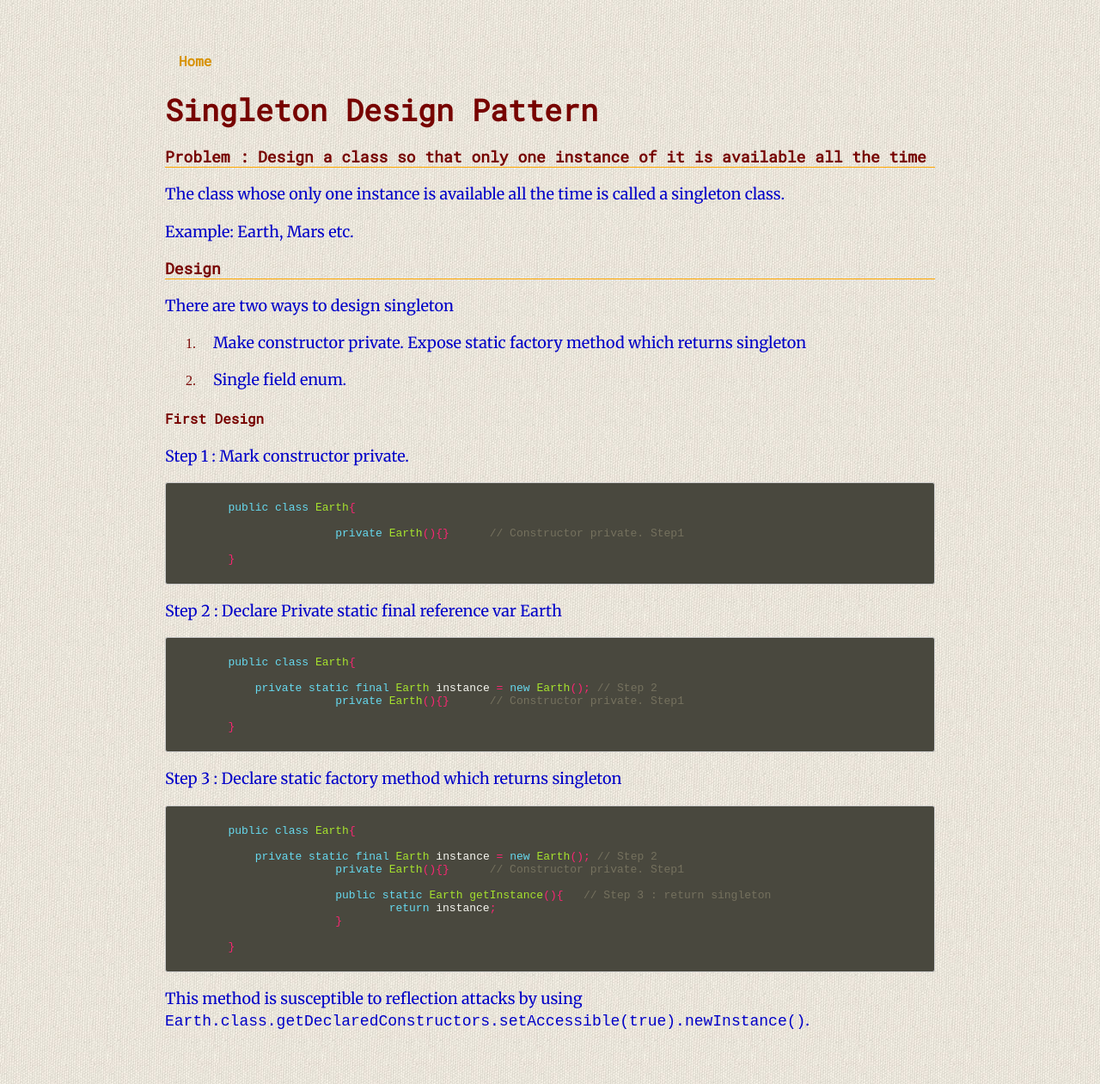
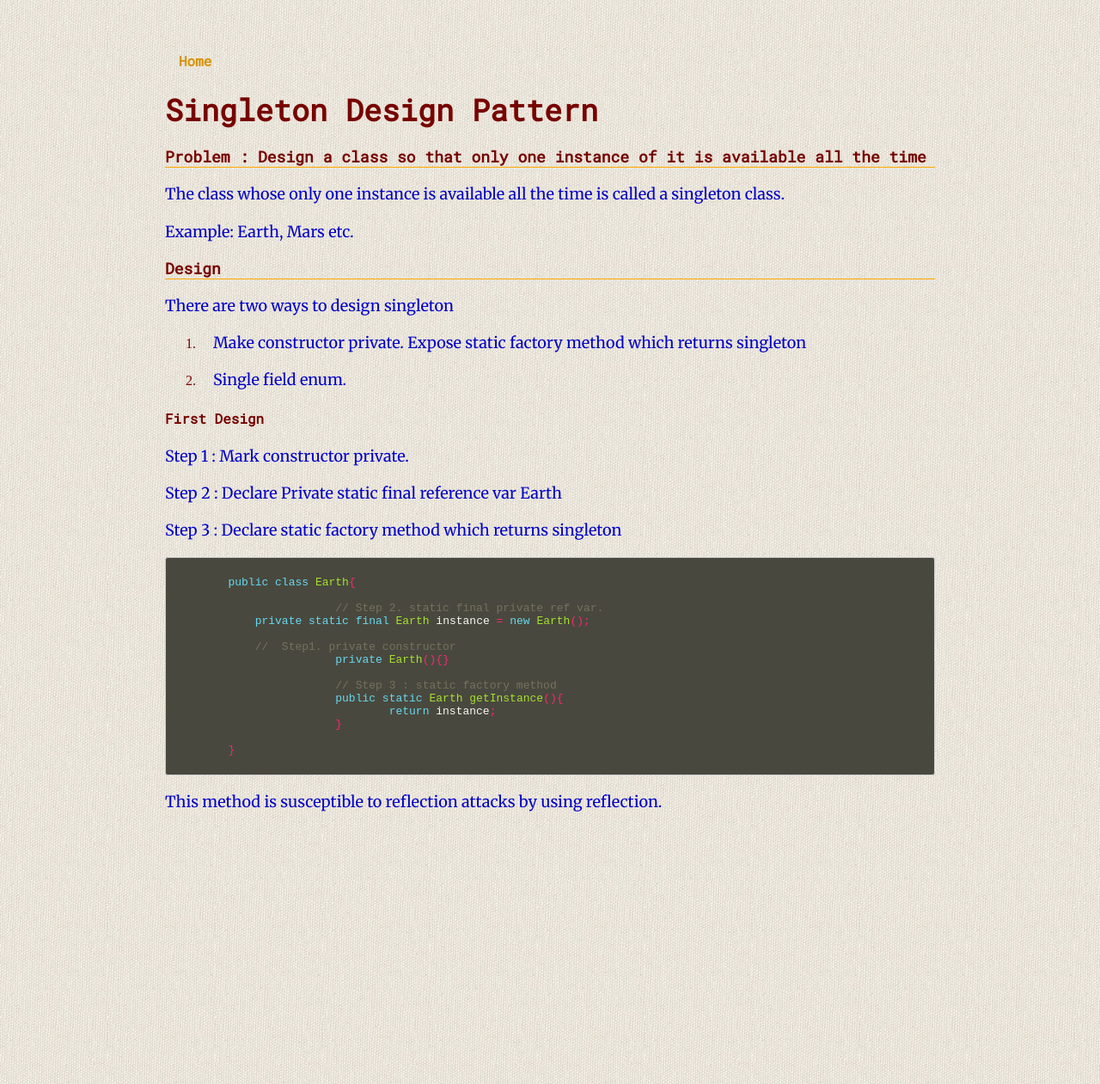
Before and after one commit to Jokestir/Jokestir.github.io, a Jekyll site: the page built from DesignPatterns/Singleton.md, in a window 1280 px wide. Shown: the whole page at 86% size. Built offline with Jekyll 4.4.1, drawn with Linux system fonts in a browser that asks for light colours.

Commit message:
code highlight

````diff
--- a/DesignPatterns/Singleton.md
+++ b/DesignPatterns/Singleton.md
@@ -23,31 +23,7 @@ There are two ways to design singleton
 
 Step 1 : Mark constructor private.
 
-```java
-
-	public class Earth{
-
-			private Earth(){}      // Constructor private. Step1
-
-	}
-
-```
-
-
 Step 2  : Declare Private static final reference var Earth
-
-
-```java
-
-	public class Earth{
-
-            private static final Earth instance = new Earth(); // Step 2
-			private Earth(){}      // Constructor private. Step1
-
-	}
-
-```
-
 
 Step 3  :  Declare static factory method which returns singleton
 
@@ -55,10 +31,14 @@ Step 3  :  Declare static factory method which returns singleton
 
 	public class Earth{
 
-            private static final Earth instance = new Earth(); // Step 2
-			private Earth(){}      // Constructor private. Step1
+			// Step 2. static final private ref var.
+            private static final Earth instance = new Earth();
 
-			public static Earth getInstance(){   // Step 3 : return singleton
+            //  Step1. private constructor
+			private Earth(){}
+
+			// Step 3 : static factory method
+			public static Earth getInstance(){
 				return instance;
 			}
 
@@ -67,4 +47,4 @@ Step 3  :  Declare static factory method which returns singleton
 ```
 
 
-This method is susceptible to reflection attacks by using `Earth.class.getDeclaredConstructors.setAccessible(true).newInstance()`.
+This method is susceptible to reflection attacks by using reflection.
````
